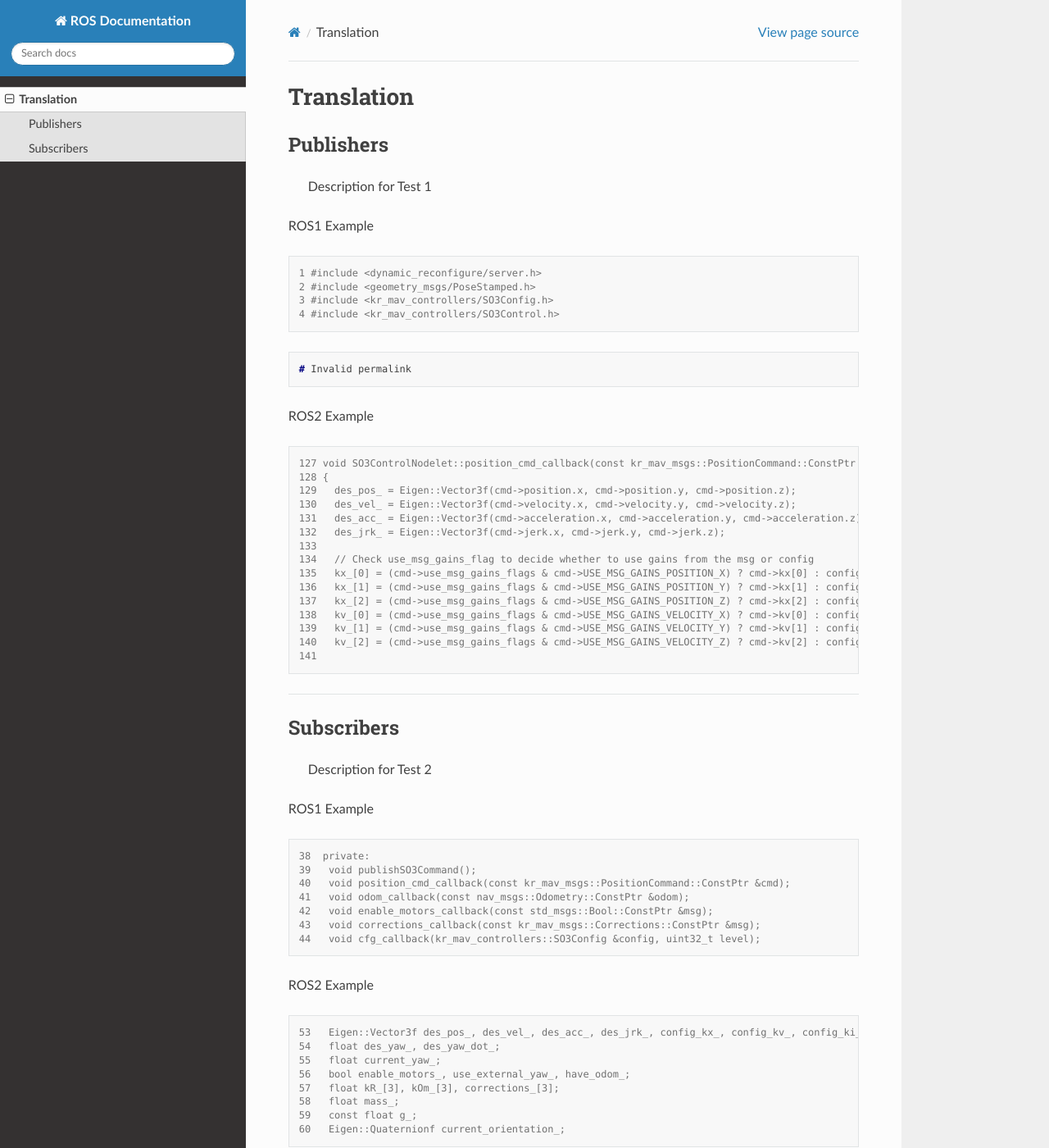
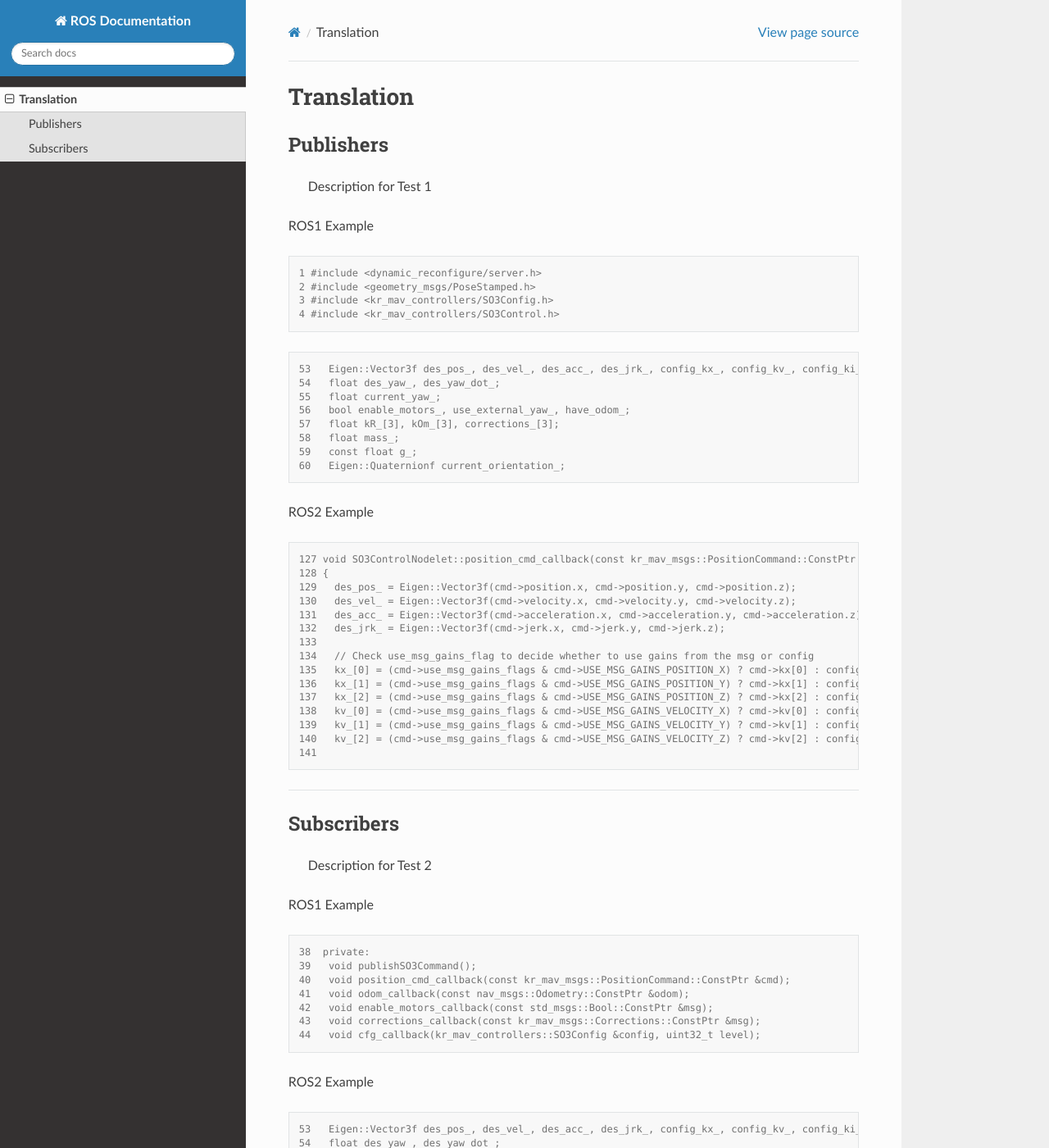
Before and after one commit to jerewang2/ROS1-to-ROS2, a Sphinx documentation site: the page built from docs/source/translation.rst, in a window 1280 px wide and 1400 px high. Shown: the whole window at 82% size. Built offline with Sphinx 7.4.7 and the Read the Docs theme 3.1.0, drawn with Linux system fonts in a browser that asks for light colours; some of the changed text lies outside the part shown.

Commit message:
Auto-update translation.rst from CSV

```diff
--- a/docs/source/translation.rst
+++ b/docs/source/translation.rst
@@ -19,7 +19,14 @@ ROS1 Example
 
 .. code-block:: console
 
-   # Invalid permalink
+   53   Eigen::Vector3f des_pos_, des_vel_, des_acc_, des_jrk_, config_kx_, config_kv_, config_ki_, config_kib_, kx_, kv_;
+   54   float des_yaw_, des_yaw_dot_;
+   55   float current_yaw_;
+   56   bool enable_motors_, use_external_yaw_, have_odom_;
+   57   float kR_[3], kOm_[3], corrections_[3];
+   58   float mass_;
+   59   const float g_;
+   60   Eigen::Quaternionf current_orientation_;
 
 ROS2 Example
 
@@ -77,6 +84,13 @@ ROS2 Example
 
 .. code-block:: console
 
-   # Invalid permalink
+   53   Eigen::Vector3f des_pos_, des_vel_, des_acc_, des_jrk_, config_kx_, config_kv_, config_ki_, config_kib_, kx_, kv_;
+   54   float des_yaw_, des_yaw_dot_;
+   55   float current_yaw_;
+   56   bool enable_motors_, use_external_yaw_, have_odom_;
+   57   float kR_[3], kOm_[3], corrections_[3];
+   58   float mass_;
+   59   const float g_;
+   60   Eigen::Quaternionf current_orientation_;
 
 ===========
```
